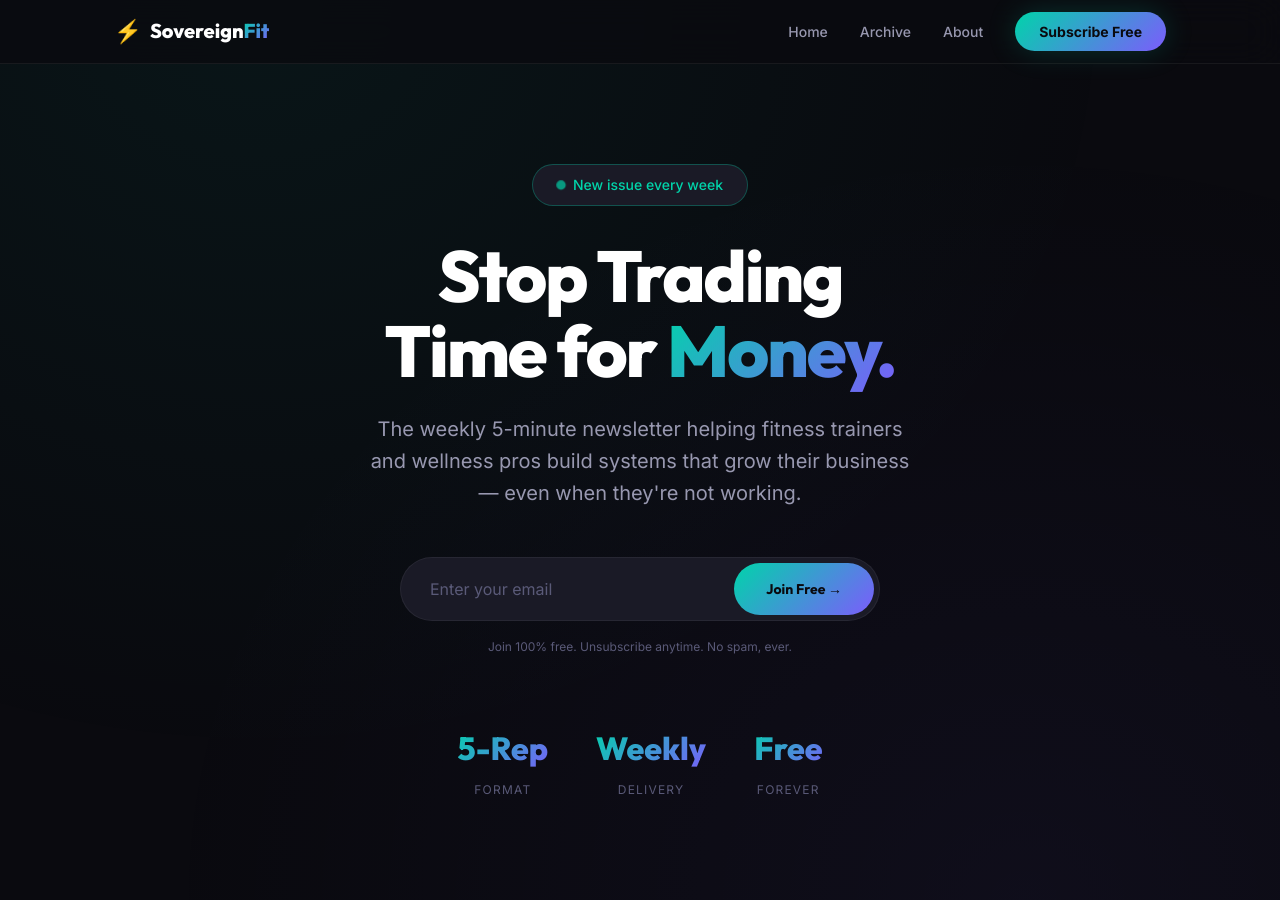
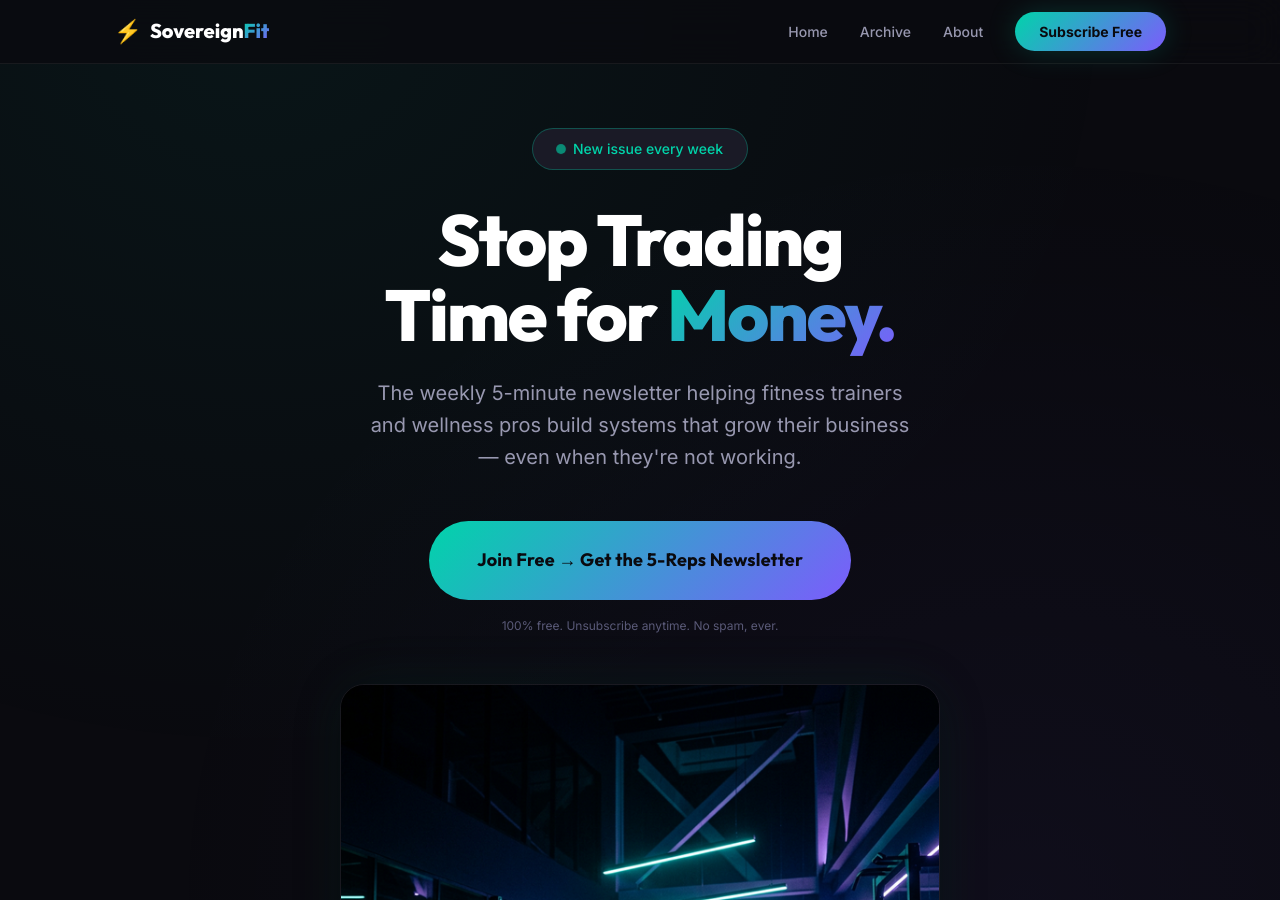
Before and after one commit to sovereign-fit/community, a Jekyll site: the page built from index.html, in a window 1280 px wide and 900 px high. Built offline with Jekyll 4.4.1, drawn with Linux system fonts in a browser that asks for light colours; some of the changed text lies outside the part shown.

Commit message:
Add Systeme.io integration + hero image

```diff
--- a/_layouts/default.html
+++ b/_layouts/default.html
@@ -32,7 +32,7 @@
         <a href="{{ '/' | relative_url }}" class="nav__link" id="nav-home">Home</a>
         <a href="{{ '/archive/' | relative_url }}" class="nav__link" id="nav-archive">Archive</a>
         <a href="{{ '/about/' | relative_url }}" class="nav__link" id="nav-about">About</a>
-        <a href="#subscribe" class="nav__cta" id="nav-subscribe">Subscribe Free</a>
+        <a href="https://bcox.systeme.io/6c3f8893" target="_blank" rel="noopener" class="nav__cta" id="nav-subscribe">Subscribe Free</a>
       </div>
       <button class="nav__toggle" id="nav-toggle" aria-label="Toggle navigation">
         <span></span><span></span><span></span>
--- a/assets/css/main.css
+++ b/assets/css/main.css
@@ -1154,3 +1154,44 @@
     max-width: 200px;
   }
 }
+
+/* Hero CTA Link Button */
+.subscribe__btn--hero {
+  display: inline-flex;
+  align-items: center;
+  justify-content: center;
+  padding: var(--space-lg) var(--space-2xl);
+  font-size: var(--font-size-md);
+  text-decoration: none;
+  color: #0a0a0f !important;
+  letter-spacing: 0.01em;
+}
+
+.subscribe__btn--hero:hover {
+  transform: scale(1.04);
+  box-shadow: 0 0 50px var(--color-accent-glow);
+  color: #0a0a0f !important;
+}
+
+/* Hero Image */
+.hero__image {
+  width: 100%;
+  max-width: 600px;
+  margin: var(--space-2xl) auto 0;
+  border-radius: var(--radius-xl);
+  overflow: hidden;
+  border: 1px solid var(--color-border);
+  box-shadow: var(--shadow-lg), 0 0 60px rgba(0, 212, 170, 0.08);
+  animation: fadeInUp 0.6s ease 0.35s both;
+}
+
+.hero__image img {
+  width: 100%;
+  height: auto;
+  display: block;
+  transition: transform var(--transition-slow);
+}
+
+.hero__image:hover img {
+  transform: scale(1.03);
+}
--- a/index.html
+++ b/index.html
@@ -21,29 +21,17 @@
     build systems that grow their business — even when they're not working.
   </p>
 
-  <!-- Subscribe Form - Systeme.io Integration Point -->
+  <!-- Subscribe CTA → Links to Systeme.io squeeze page -->
   <div class="subscribe" id="subscribe">
-    <form class="subscribe__form" id="subscribe-form" action="#" method="POST">
-      <!--
-        SYSTEME.IO INTEGRATION:
-        Replace this form's action URL with your Systeme.io form endpoint.
-        Example: action="https://systeme.io/embedded/YOUR_FORM_ID/subscribe"
-        The input name should match your Systeme.io field (usually "email").
-      -->
-      <input
-        type="email"
-        name="email"
-        class="subscribe__input"
-        id="subscribe-email"
-        placeholder="Enter your email"
-        required
-        aria-label="Email address"
-      >
-      <button type="submit" class="subscribe__btn" id="subscribe-btn">
-        Join Free →
-      </button>
-    </form>
-    <p class="subscribe__note">Join 100% free. Unsubscribe anytime. No spam, ever.</p>
+    <a href="https://bcox.systeme.io/6c3f8893" target="_blank" rel="noopener" class="subscribe__btn subscribe__btn--hero" id="subscribe-btn">
+      Join Free → Get the 5-Reps Newsletter
+    </a>
+    <p class="subscribe__note">100% free. Unsubscribe anytime. No spam, ever.</p>
+  </div>
+
+  <!-- Hero Image -->
+  <div class="hero__image" id="hero-image">
+    <img src="{{ '/assets/img/hero.png' | relative_url }}" alt="Athletic silhouette training in a modern gym with teal and purple lighting" loading="lazy">
   </div>
 
   <!-- Social Proof Stats -->
@@ -146,18 +134,8 @@
   </p>
 
   <div class="subscribe" id="subscribe-bottom">
-    <form class="subscribe__form" id="subscribe-form-bottom" action="#" method="POST">
-      <input
-        type="email"
-        name="email"
-        class="subscribe__input"
-        placeholder="Enter your email"
-        required
-        aria-label="Email address"
-      >
-      <button type="submit" class="subscribe__btn" id="subscribe-btn-bottom">
-        Join Free →
-      </button>
-    </form>
+    <a href="https://bcox.systeme.io/6c3f8893" target="_blank" rel="noopener" class="subscribe__btn subscribe__btn--hero" id="subscribe-btn-bottom">
+      Join Free → Get the 5-Reps Newsletter
+    </a>
   </div>
 </section>
```
Also changed, not shown: assets/img/hero.png (added).
